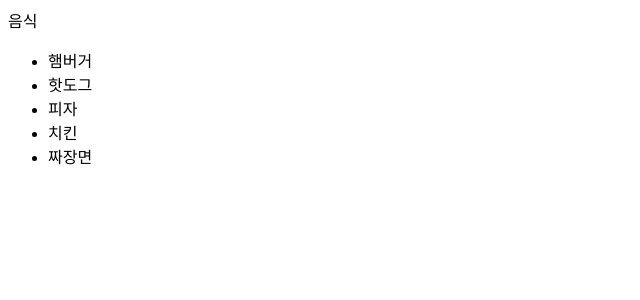
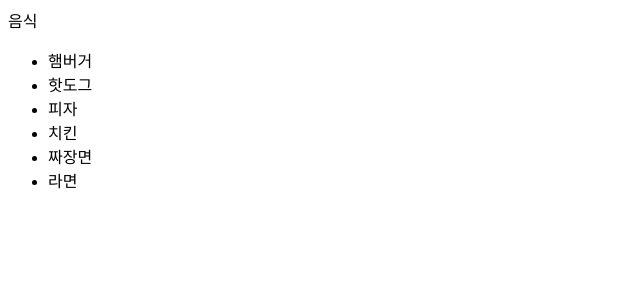
Before and after one commit to nlom0218/github-study, a React (Create React App) app: page / in a window 1280 px wide. Shown: the top 300 px of the page, without its empty margins (0-640 px from the left). Built offline with nearby package versions, Linux system fonts and the light colour scheme.

Commit message:
Add Food2

```diff
--- a/src/App.js
+++ b/src/App.js
@@ -13,6 +13,7 @@ function App() {
         <li>피자</li>
         <li>치킨</li>
         <li>짜장면</li>
+        <li>라면</li>
       </ul>
     </div>
   );
```
